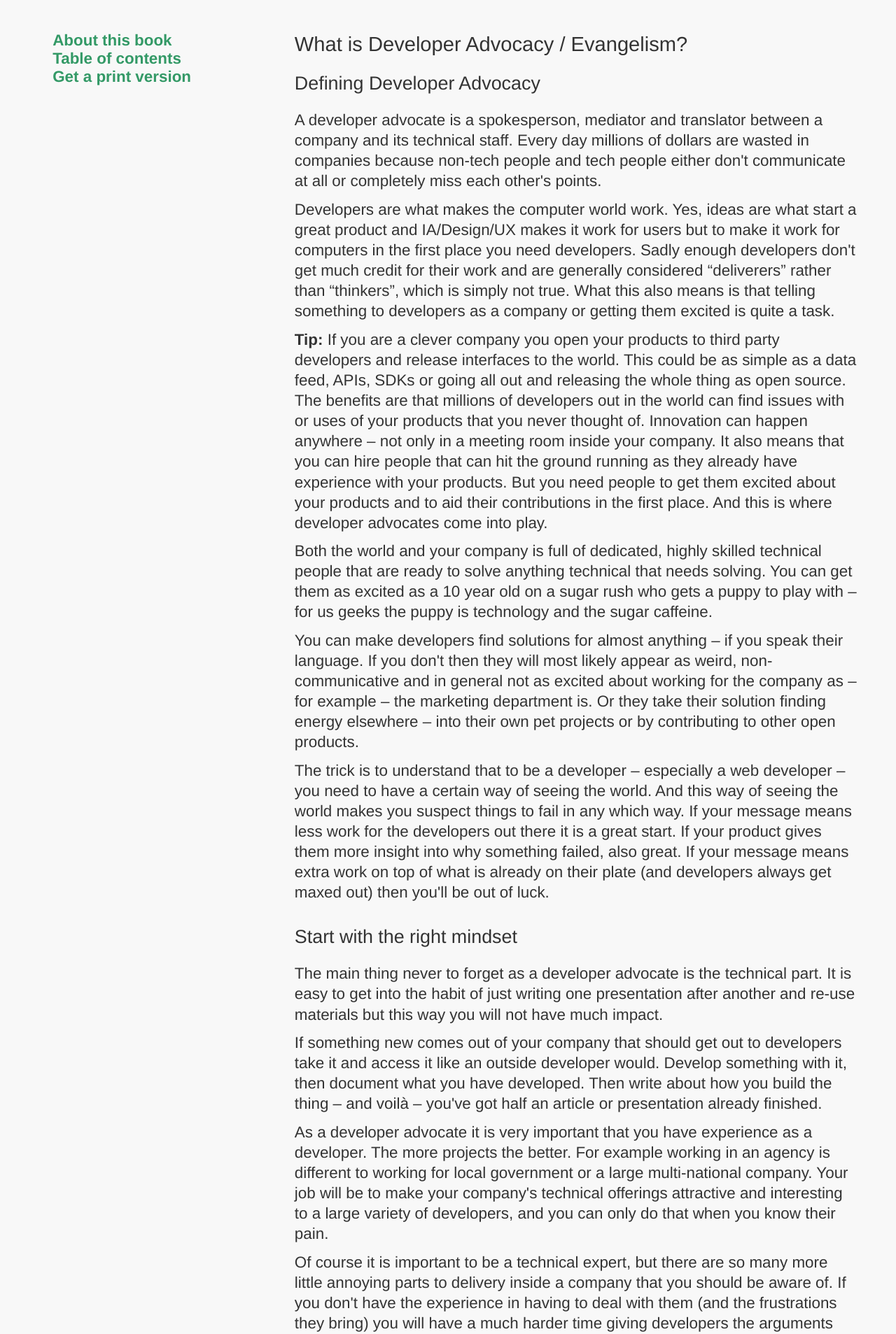
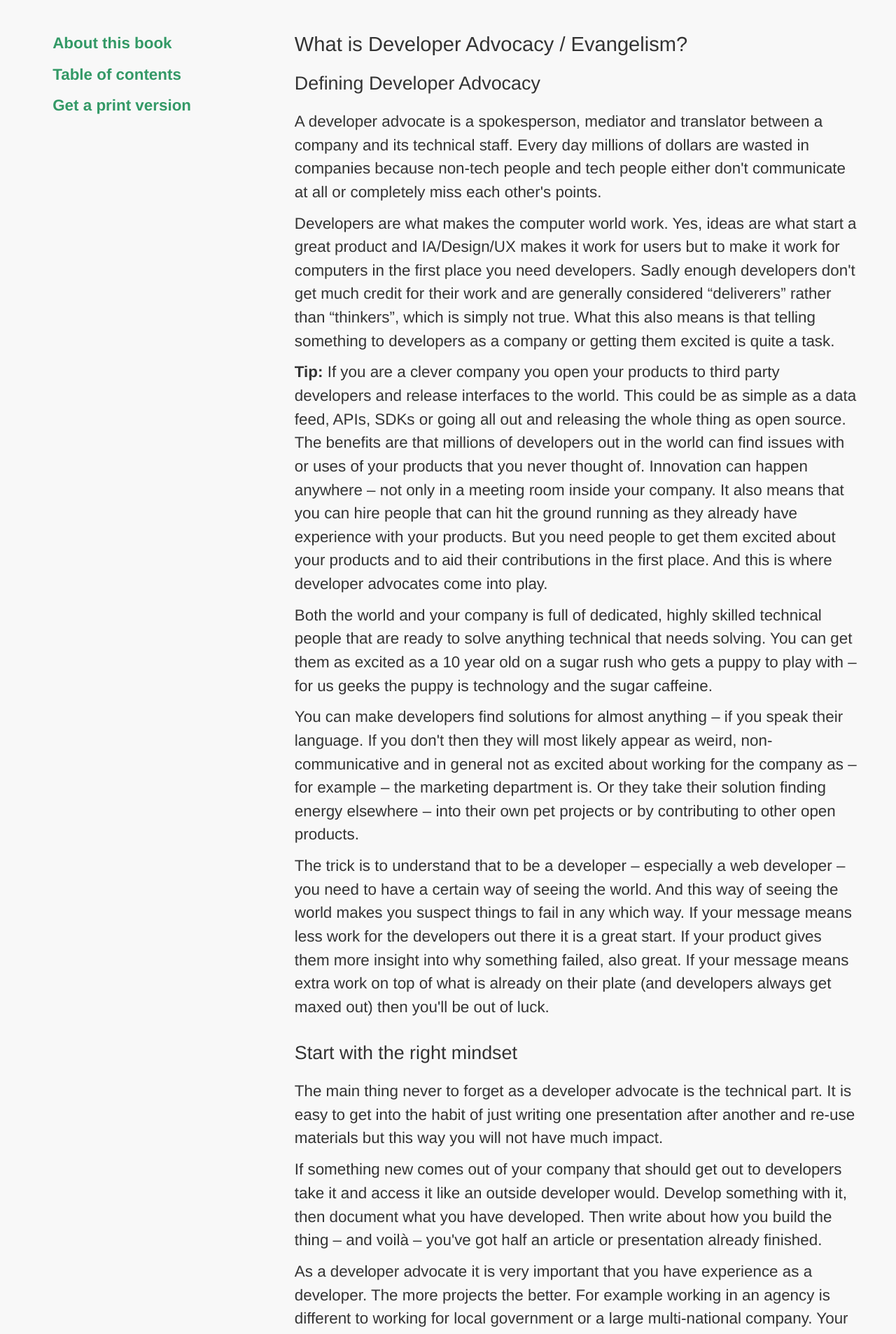
Before and after one commit to codepo8/developer-advocacy-handbook, a Jekyll site: the page built from 01-what-is-developer-advocacy.md, in a window 1280 px wide. Shown: the top 1907 px of the page at 70% size. Built offline with Jekyll 4.4.1, drawn with Linux system fonts in a browser that asks for light colours; our own code applies the rules of GitHub Pages for plain Markdown files.

Commit message:
Update styles.css

```diff
--- a/assets/styles.css
+++ b/assets/styles.css
@@ -37,7 +37,7 @@ ul a {
   text-decoration: none;
 }
 ul ul a {
-  text-decoration: none;
+  font-weight: normal;
 }
 
 h1 {
@@ -71,10 +71,10 @@ section {
   min-width: 10em;
   flex: 1;
 }
-p {
+p, li {
   margin: 0;
   padding: 0 0 .5em 0;
-  line-height: 1.3;
+  line-height: 1.5;
 }
 footer {
   font-size: .8em;
```
